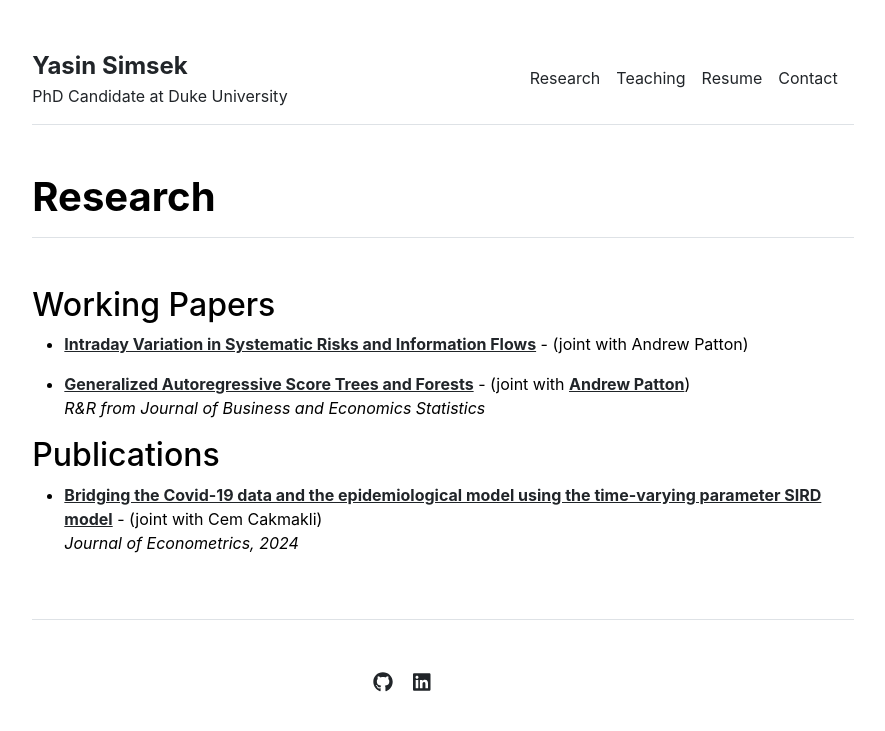
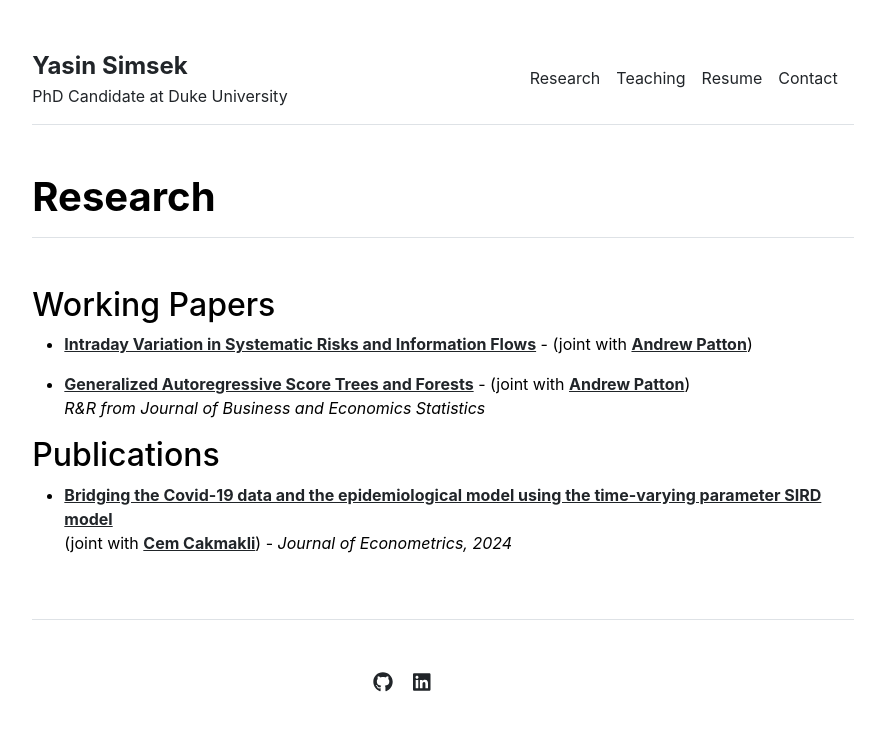
Before and after one commit to yasin-simsek/yasin-simsek.github.io, a Jekyll site: the page built from research.md, in a window 1280 px wide. Shown: the top 731 px of the page, without its empty margins (197-1082 px from the left). Built offline with Jekyll 4.4.1, drawn with Linux system fonts in a browser that asks for light colours.

```diff
--- a/research.md
+++ b/research.md
@@ -4,12 +4,11 @@ title: "Research"
 ---
 
 ## Working Papers
-* [**Intraday Variation in Systematic Risks and Information Flows**](https://papers.ssrn.com/sol3/papers.cfm?abstract_id=5006587) - (joint with Andrew Patton) <br>
+* [**Intraday Variation in Systematic Risks and Information Flows**](https://papers.ssrn.com/sol3/papers.cfm?abstract_id=5006587) - (joint with [**Andrew Patton**](https://public.econ.duke.edu/~ap172/)) <br>
 
 * [**Generalized Autoregressive Score Trees and Forests**](https://papers.ssrn.com/sol3/papers.cfm?abstract_id=4459756) - (joint with [**Andrew Patton**](https://public.econ.duke.edu/~ap172/)) <br>
  *R&R from Journal of Business and Economics Statistics*
 
 
 ## Publications
-* [**Bridging the Covid-19 data and the epidemiological model using the time-varying parameter SIRD model**](https://www.sciencedirect.com/science/article/pii/S0304407624001337) - (joint with Cem Cakmakli)
-<br> *Journal of Econometrics, 2024*
+* [**Bridging the Covid-19 data and the epidemiological model using the time-varying parameter SIRD model**](https://www.sciencedirect.com/science/article/pii/S0304407624001337) <br> (joint with [**Cem Cakmakli**](https://sites.google.com/site/cemcakmakli/home)) - *Journal of Econometrics, 2024* <br>
```
